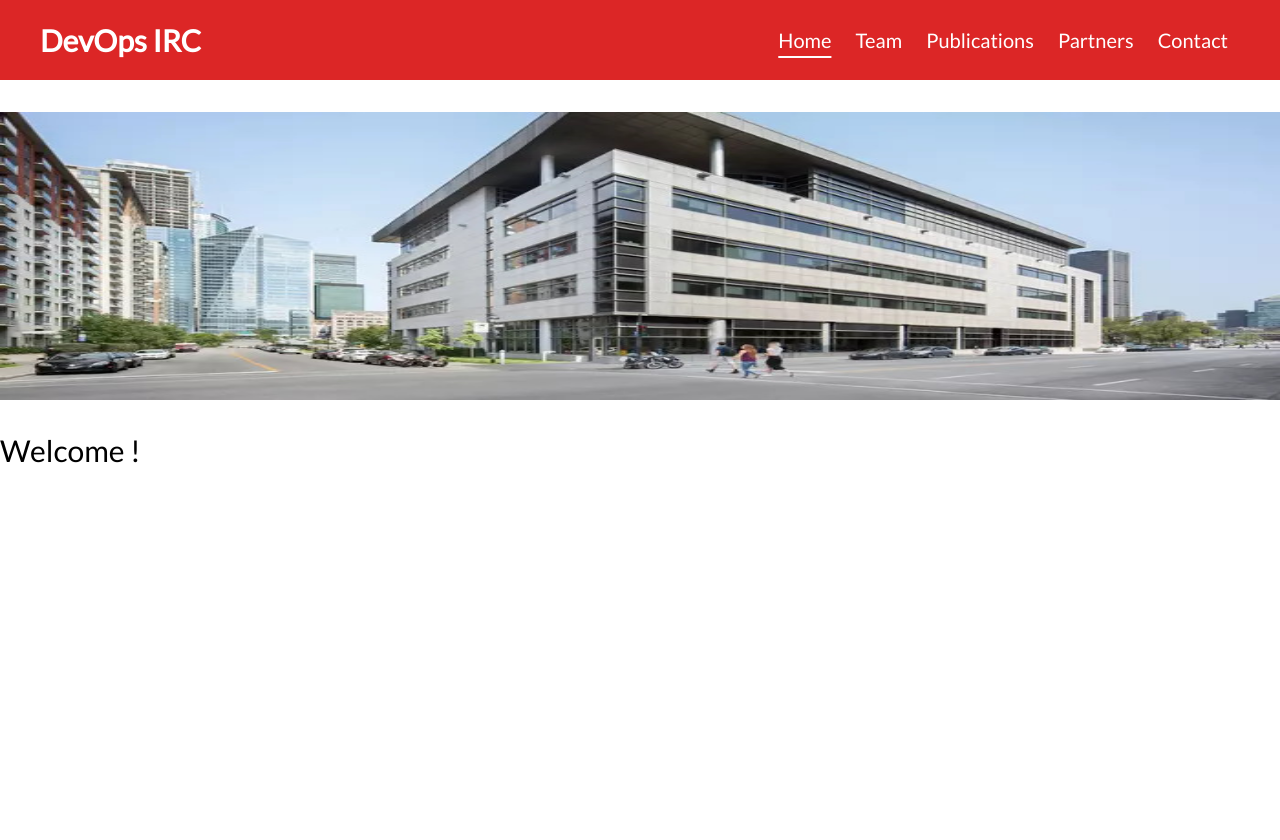
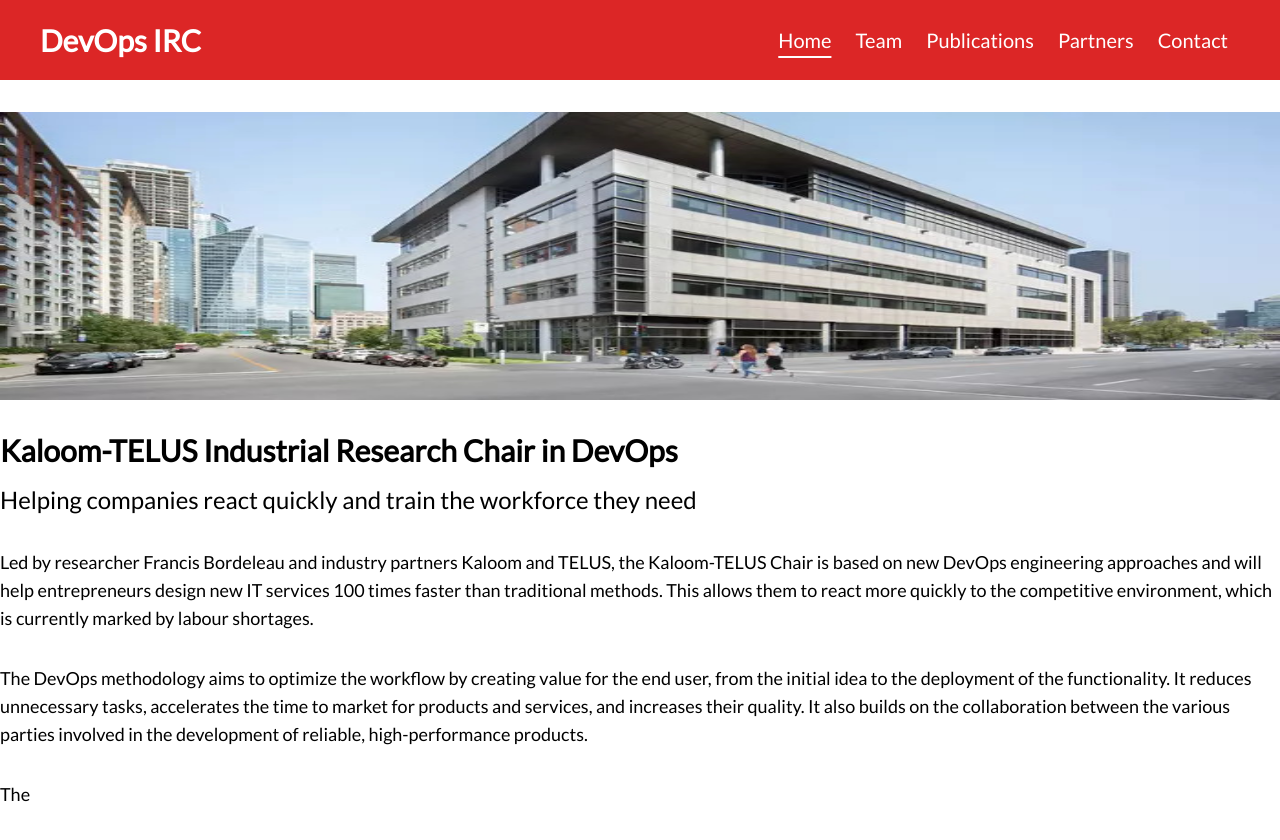
Before and after one commit to devopsirc/devopsirc.github.io, a Vue app: page / in a window 1280 px wide. Before the commit the page ends 800 px from the top, so only its background shows below. Built offline with nearby package versions, Linux system fonts and the light colour scheme; what tw-elements would draw is missing.

Commit message:
routes list for navbar fixed

```diff
--- a/src/components/home/TheWelcome.vue
+++ b/src/components/home/TheWelcome.vue
@@ -1,6 +1,24 @@
 <template>
-    <div>
-        <img src="@/assets/images/ets.jpg" class="h-72 w-full" alt="Kaloom" />
-        <h1 class="text-3xl mt-8">Welcome !</h1>
-    </div>
+  <div>
+    <img src="@/assets/images/ets.jpg" class="h-72 w-full" alt="Kaloom" />
+    <h1 class="text-3xl mt-8 font-bold">Kaloom-TELUS Industrial Research Chair in DevOps</h1>
+    <h2 class="text-2xl mt-4">Helping companies react quickly and train the workforce they need</h2>
+
+    <p class="text-lg mt-8">
+      Led by researcher Francis Bordeleau and industry partners Kaloom and TELUS, the Kaloom-TELUS
+      Chair is based on new DevOps engineering approaches and will help entrepreneurs design new IT
+      services 100 times faster than traditional methods. This allows them to react more quickly to
+      the competitive environment, which is currently marked by labour shortages.
+    </p>
+
+    <p class="text-lg mt-8">
+      The DevOps methodology aims to optimize the workflow by creating value for the end user, from
+      the initial idea to the deployment of the functionality. It reduces unnecessary tasks,
+      accelerates the time to market for products and services, and increases their quality. It also
+      builds on the collaboration between the various parties involved in the development of
+      reliable, high-performance products.
+    </p>
+
+    <p class="text-lg mt-8">The </p>
+  </div>
 </template>
--- a/src/components/navbar/TheDefaultNavBar.vue
+++ b/src/components/navbar/TheDefaultNavBar.vue
@@ -1,3 +1,9 @@
+<script setup>
+import { useRouter } from 'vue-router';
+
+const routes = useRouter().options.routes;
+</script>
+
 <template>
   <nav class="nav-default fixed-top">
     <div class="w-full">
@@ -5,7 +11,7 @@
     </div>
     <div class="flex justify-end items-center w-full h-full">
       <router-link
-        v-for="route in this.$router.options.routes"
+        v-for="route in routes"
         :key="route.id"
         :to="route.path"
         class="nav-item"
--- a/src/components/navbar/mobile/TheMobileNavBar.vue
+++ b/src/components/navbar/mobile/TheMobileNavBar.vue
@@ -1,5 +1,8 @@
 <script setup>
 import TheMobileNavView from "@/components/navbar/mobile/TheMobileNavView.vue";
+import { useRouter } from "vue-router";
+
+const routes = useRouter().options.routes;
 </script>
 
 <template>
@@ -7,7 +10,7 @@
     class="flex items-center shadow-md !px-4 !h-14 space-x-4 bg-red-600 fixed-top top-0 !mx-0 !mt-0 w-full"
   >
     <div class="flex items-center w-full">
-      <TheMobileNavView :routes="this.$router.options.routes" />
+      <TheMobileNavView :routes="routes" />
       <h1 class="ml-12 text-xl font-bold text-white fixed z-0">DevOps IRC</h1>
     </div>
   </nav>
```
